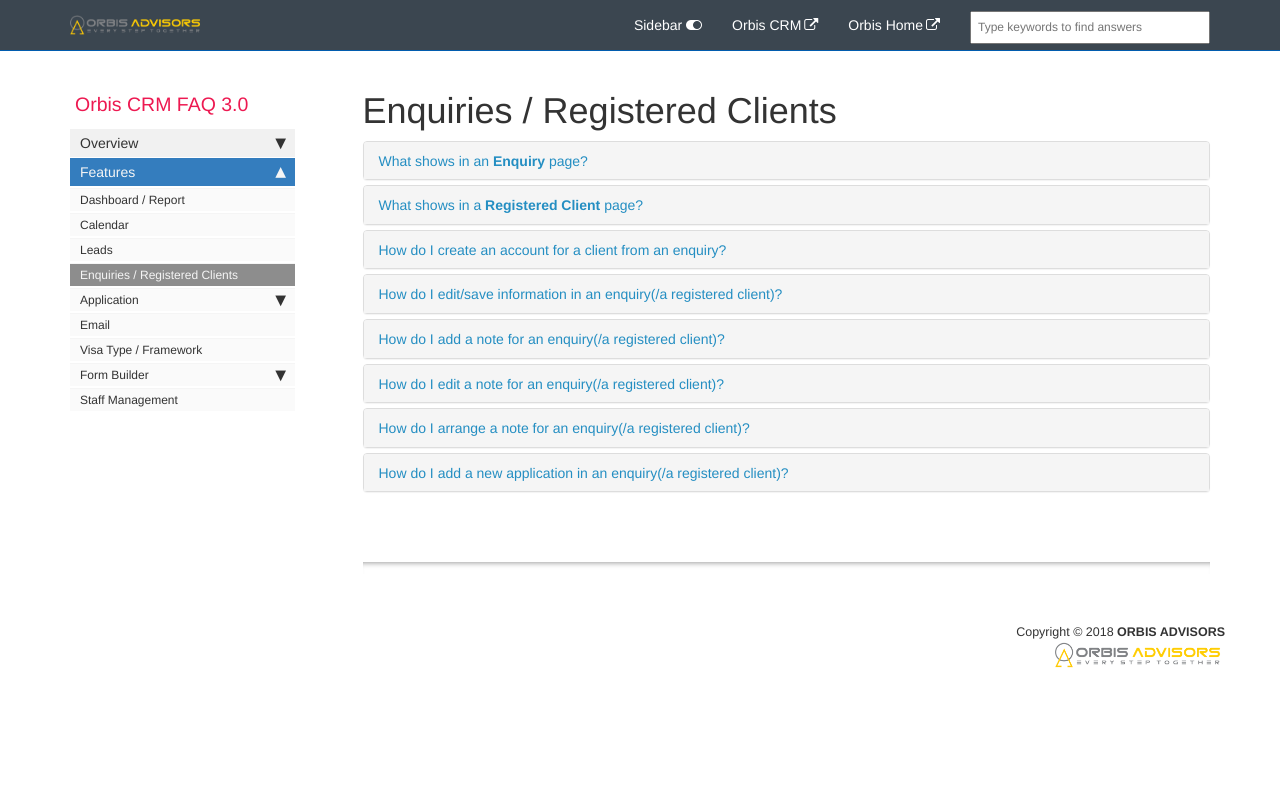
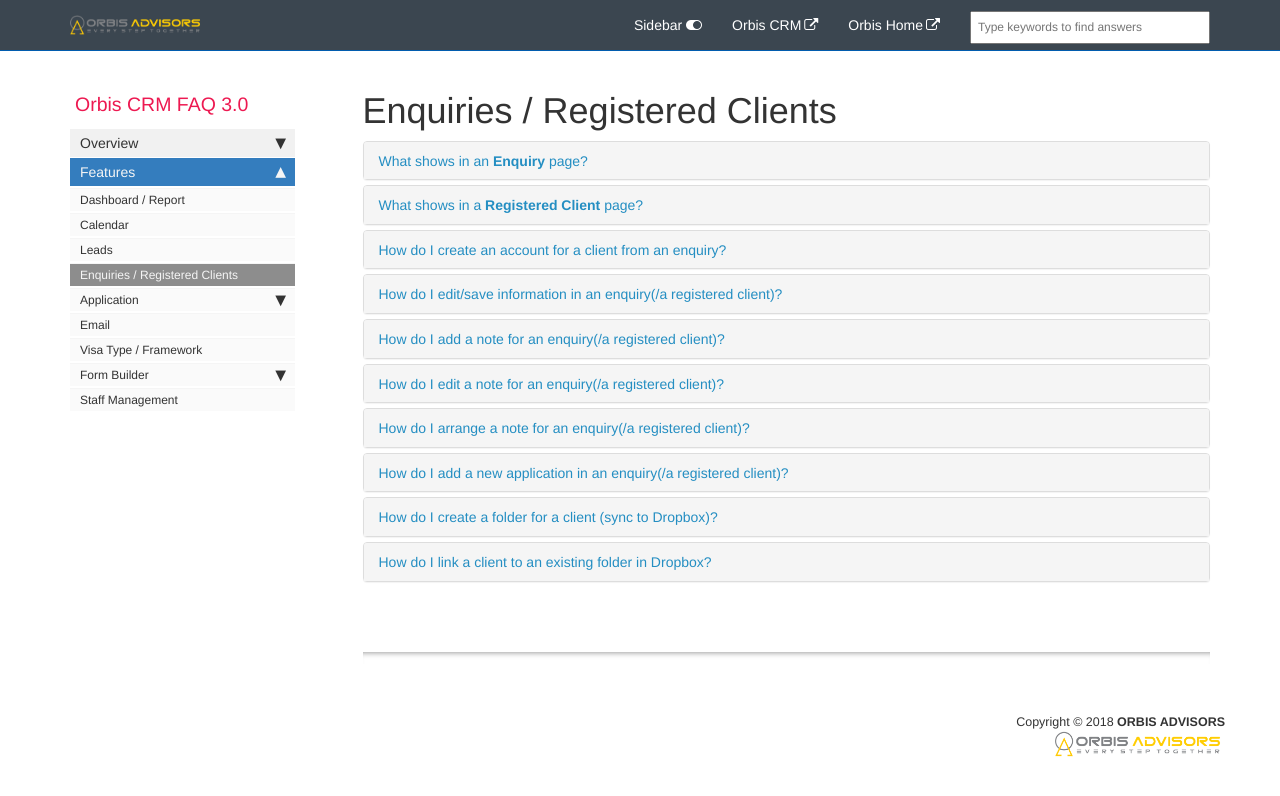
Before and after one commit to ndkhaivn/orbiscrm, a Jekyll site: the page built from pages/orbiscrm.faq/faq.enquiries_clients.md, in a window 1280 px wide. Shown: the top 796 px of the page. Built offline with Jekyll 4.4.1, drawn with Linux system fonts in a browser that asks for light colours; comment, search, counter and statistics services are not loaded.

Commit message:
Add q&a for dropbox function in client

```diff
--- a/pages/orbiscrm.faq/faq.enquiries_clients.md
+++ b/pages/orbiscrm.faq/faq.enquiries_clients.md
@@ -2,7 +2,7 @@
 title: Enquiries / Registered Clients
 permalink: faq.enquiries_clients.html
 sidebar: orbis_sidebar
-keywords: enquiries, enquiry, potential, create account, client, application, add, files, Dropbox, reference, personal details, unregistered, client, registered
+keywords: enquiries, enquiry, potential, create account, client, application, add, files, Dropbox, reference, personal details, unregistered, client, registered, sync, folder, link
 toc: false
 folder: orbiscrm.faq
 ---
@@ -266,7 +266,59 @@
         </div>
     </div>
     <!-- /.panel -->
-
+    <div class="panel panel-default">
+        <div class="panel-heading">
+            <h4 class="panel-title">
+                <a class="noCrossRef accordion-toggle" data-toggle="collapse" data-parent="#accordion" href="#how-do-i-create-a-folder-for-a-client">
+                    How do I create a folder for a client (sync to Dropbox)?
+                </a>
+            </h4>
+        </div>
+        <div id="how-do-i-create-a-folder-for-a-client" class="panel-collapse collapse noCrossRef">
+            <div class="panel-body">
+                <ol>
+                    <li>Navigate to the specific <b>Enquiry</b> > <b>Files</b> section<br>
+                        (<b>OR</b> Navigate to the specific <b>Client</b> > <b>Files</b> section
+                    </li>
+                    <li>Click the【<b>+ New Folder</b>】<img src="/images/create_folder_btn.png" style="width: 5%;"> button
+                    </li>
+                    <li>Confirm the <b>Client Name</b>
+                    </li>
+                    <li>Confirm(/Edit) the <b>Folder Name</b><br>
+                        <span style="font-style: italic">(Folder Name will be generated automatically in the following format: MELXXXX_FirstName_LastName)</span>
+                    </li>
+                    <li>Click the【<b>Create</b>】button
+                    </li>
+                </ol>
+            </div>
+        </div>
+    </div>
+    <!-- /.panel -->
+    <div class="panel panel-default">
+        <div class="panel-heading">
+            <h4 class="panel-title">
+                <a class="noCrossRef accordion-toggle" data-toggle="collapse" data-parent="#accordion" href="#how-do-i-link-a-client-to-an-existing-folder-in-dropbox">
+                    How do I link a client to an existing folder in Dropbox?
+                </a>
+            </h4>
+        </div>
+        <div id="how-do-i-link-a-client-to-an-existing-folder-in-dropbox" class="panel-collapse collapse noCrossRef">
+            <div class="panel-body">
+                <ol>
+                    <li>Navigate to the specific <b>Enquiry</b> > <b>Files</b> section<br>
+                        (<b>OR</b> Navigate to the specific <b>Client</b> > <b>Files</b> section
+                    </li>
+                    <li>Click the【<b>+ New Link</b>】<img src="/images/link_folder_btn.png" style="width: 5%;"> button
+                    </li>
+                    <li>Choose the folder in pop-up Dropbox window
+                    </li>
+                    <li>Click the【<b>Choose</b>】button
+                    </li>
+                </ol>
+            </div>
+        </div>
+    </div>
+    <!-- /.panel -->
 </div>
 <!-- /.panel-group -->
 
```
Also changed, not shown: images/create_folder_btn.png (added), images/link_folder_btn.png (added).
